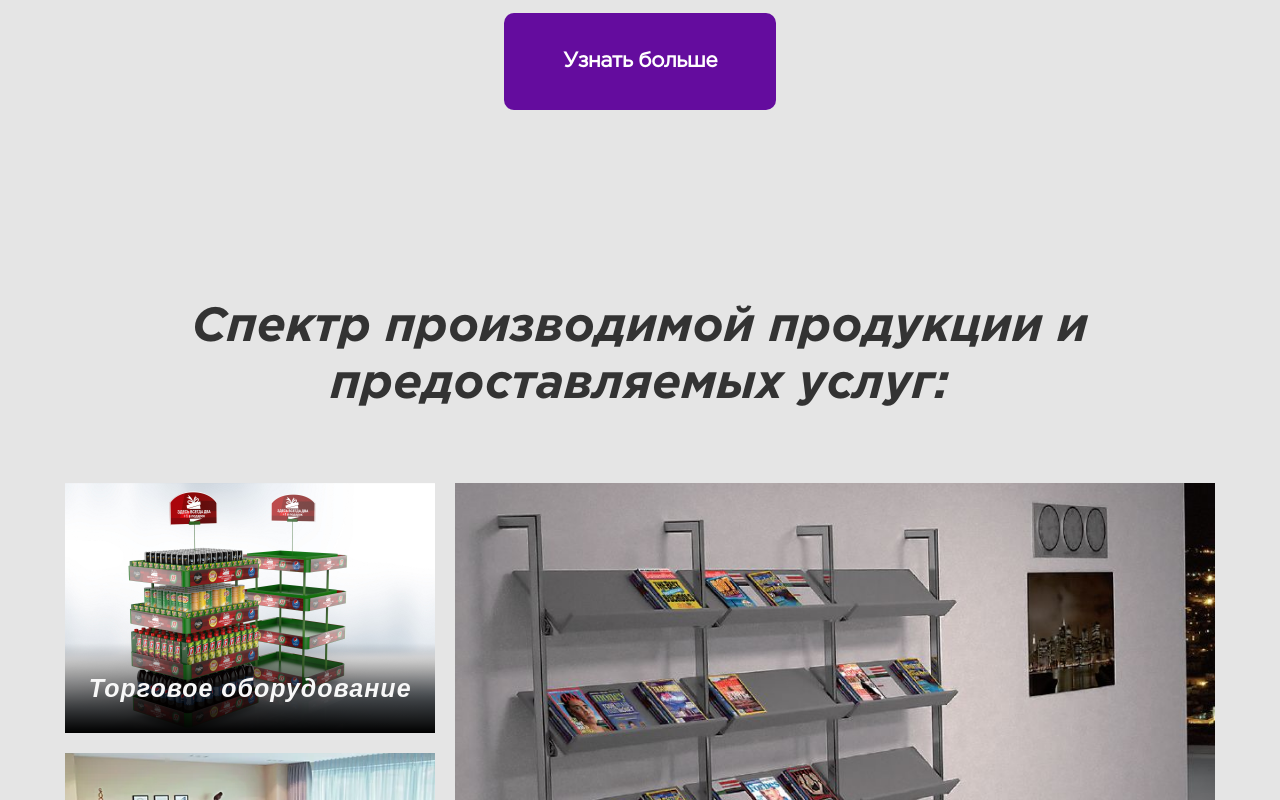
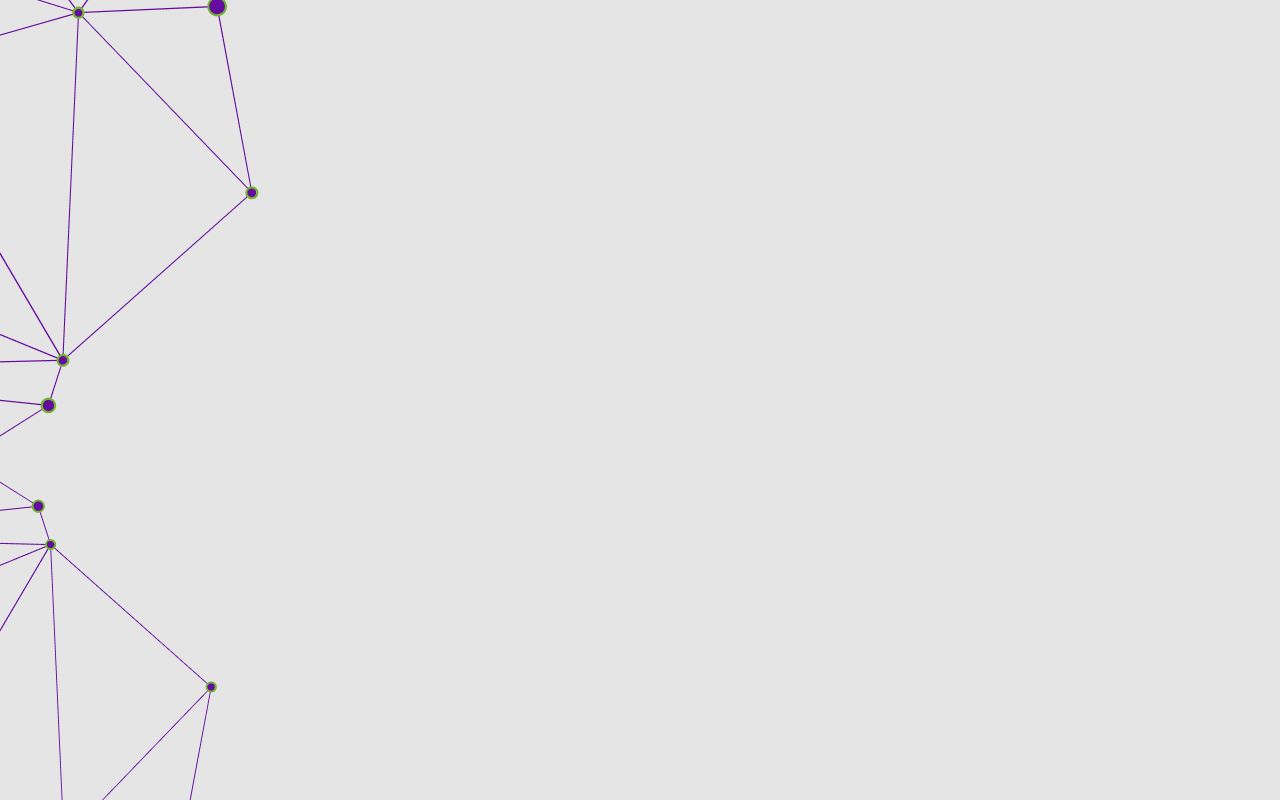
Before and after one commit to 7Davronbek/app-nextlevel-client, a React (Create React App) app: page / in a window 1280 px wide. Shown: the part 2038-2838 px from the top of the page. Built offline with nearby package versions, Linux system fonts and the light colour scheme; a web font is replaced by a local one.

Commit message:
nextlevel-app

```diff
--- a/src/App.js
+++ b/src/App.js
@@ -39,8 +39,14 @@ const App = () => {
       <>
         <Menu />
         <Header />
-        <AboutUs />
-        <GridLayout />
+        <div className="myWrap">
+          <div className="bg1"><img src="/assets/image/bgLeft.png" alt="" /></div>
+          <div className="bg2"><img src="/assets/image/leftBottom.png" alt="" /></div>
+          <div className="bg3"><img src="/assets/image/rightTop.png" alt="" /></div>
+          <div className="bg4"><img src="/assets/image/rightBottom.png" alt="" /></div>
+          <AboutUs />
+          <GridLayout />
+        </div>
         <Benefits />
         {/* <NextLevel /> */}
         {/* <WorksGalary /> */}
--- a/src/components/GridLayout.jsx
+++ b/src/components/GridLayout.jsx
@@ -6,8 +6,8 @@ const GridLayout = () => {
             <div id='service' className="gridLayout">
                 <div className="container">
                     <div className="row">
-                        <div className="col-12 mb-5 text-center">
-                            <h1 className='boldta'>Спектр производимой продукции и предоставляемых услуг:</h1>
+                        <div className="col-lg-10 mx-auto text-center">
+                            <h1 className='medium'>Спектр производимой продукции и предоставляемых услуг:</h1>
                         </div>
                         <div className="col-lg-11 mx-auto text-center">
                             {/* <div className="gallery">
@@ -55,7 +55,9 @@ const GridLayout = () => {
                                     <img src={`/assets/image/port6.webp`} alt="" />
                                     <h6 className="fira">Световые короба</h6>
                                 </div>
-                                <div className="image-box">
+
+
+                                {/* <div className="image-box">
                                     <img src={`/assets/image/port7.jpg`} alt="" />
                                     <h6 className="fira">Изготовление и застройка выставочных стендов</h6>
                                 </div>
@@ -114,10 +116,10 @@ const GridLayout = () => {
                                 <div className="image-box">
                                     <img src={`/assets/image/port20.jpg`} alt="" />
                                     <h6 className="fira">Баннерные паччо и растяжки</h6>
-                                </div>
+                                </div> */}
                             </div>
 
-                            {/* <div className="myBtn">Посмотреть все</div> */}
+                            <a href='/' className="btn myBtn">Посмотреть все</a>
                         </div>
                     </div>
                 </div>
--- a/src/styles/main.scss
+++ b/src/styles/main.scss
@@ -230,15 +230,20 @@ html {
         }
 
         .myBtn {
-            user-select: none;
-            font-weight: 600;
-            border-radius: 0;
-            box-shadow: none;
-            font-size: 18px;
-            color: #fff;
-            background-color: $blue;
-            padding: 23px 45px;
-            cursor: pointer;
+
+            &.btn {
+                font-weight: 600;
+                font-size: 21px;
+                line-height: 108.2%;
+                text-align: center;
+                letter-spacing: -0.03em;
+                color: #FFFFFF;
+                text-transform: none;
+                padding: 36px 58px;
+                background: #640C9E;
+                margin-top: 47px;
+                border-radius: 10px;
+            }
         }
 
         .nextParralax {
@@ -562,20 +567,6 @@ html {
 
             }
 
-            .btn {
-                font-weight: 600;
-                font-size: 21px;
-                line-height: 108.2%;
-                text-align: center;
-                letter-spacing: -0.03em;
-                color: #FFFFFF;
-                text-transform: none;
-                padding: 36px 58px;
-                background: #640C9E;
-                margin-top: 47px;
-                border-radius: 10px;
-            }
-
             .wrap {
                 position: relative;
                 height: 400px;
@@ -762,12 +753,16 @@ html {
         }
 
         .gridLayout {
-            padding: 80px 0 50px;
+            padding: 80px 0 120px;
 
             h1 {
-                font-weight: 600;
-                font-size: 48px;
-                margin-bottom: 20px;
+                font-weight: 500;
+                font-size: 64.1062px;
+                line-height: 69px;
+                text-align: center;
+                letter-spacing: -0.03em;
+                color: #191919;
+                margin-bottom: 88px;
 
                 @media(max-width:700px) {
                     font-size: 35px;
@@ -793,7 +788,7 @@ html {
 
             .myBtn {
                 display: inline-block;
-                margin-top: 20px;
+                margin-top: 47px;
             }
 
             .gallery {
```
